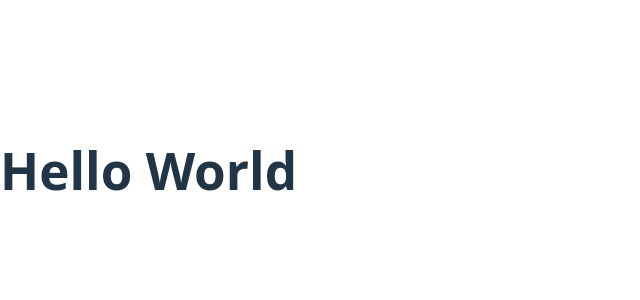
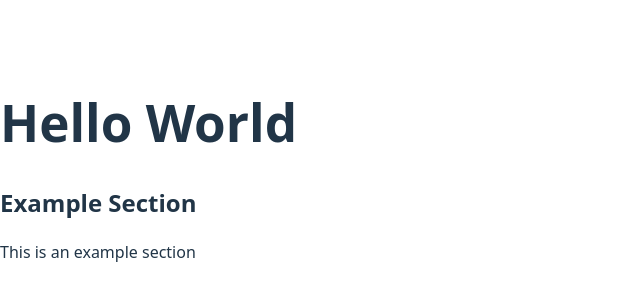
Before and after one commit to LyleW473/ImageClassifierVisualisation, a React (Vite) app in the folder frontend/: page / in a window 1280 px wide. Shown: the part 230-530 px from the top of the page, without its empty margins (0-640 px from the left). Built offline with nearby package versions, Linux system fonts and the light colour scheme.

Commit message:
feat: Added section component.

```diff
--- a/frontend/src/App.tsx
+++ b/frontend/src/App.tsx
@@ -1,8 +1,14 @@
 import Heading from './components/Heading'
+import Section from './components/Section'
 
 function App() {
   return (
-    <Heading title="Hello World" />
+    <>
+      <Heading title={"Hello World"} />
+      <Section title={"Example Section"}>
+          This is an example section
+      </Section>
+    </>
   )
 }
 
--- /dev/null
+++ b/frontend/src/components/Section.tsx
@@ -0,0 +1,16 @@
+import type { ReactNode } from "react";
+
+type SectionProperties = {
+    title?: string;
+    children: ReactNode;
+}
+
+const Section = ({title="Example Section", children}: SectionProperties) => {
+    return (
+        <section>
+            <h2>{title}</h2>
+            <p>{children}</p>
+        </section>
+    )
+}
+export default Section;
```
